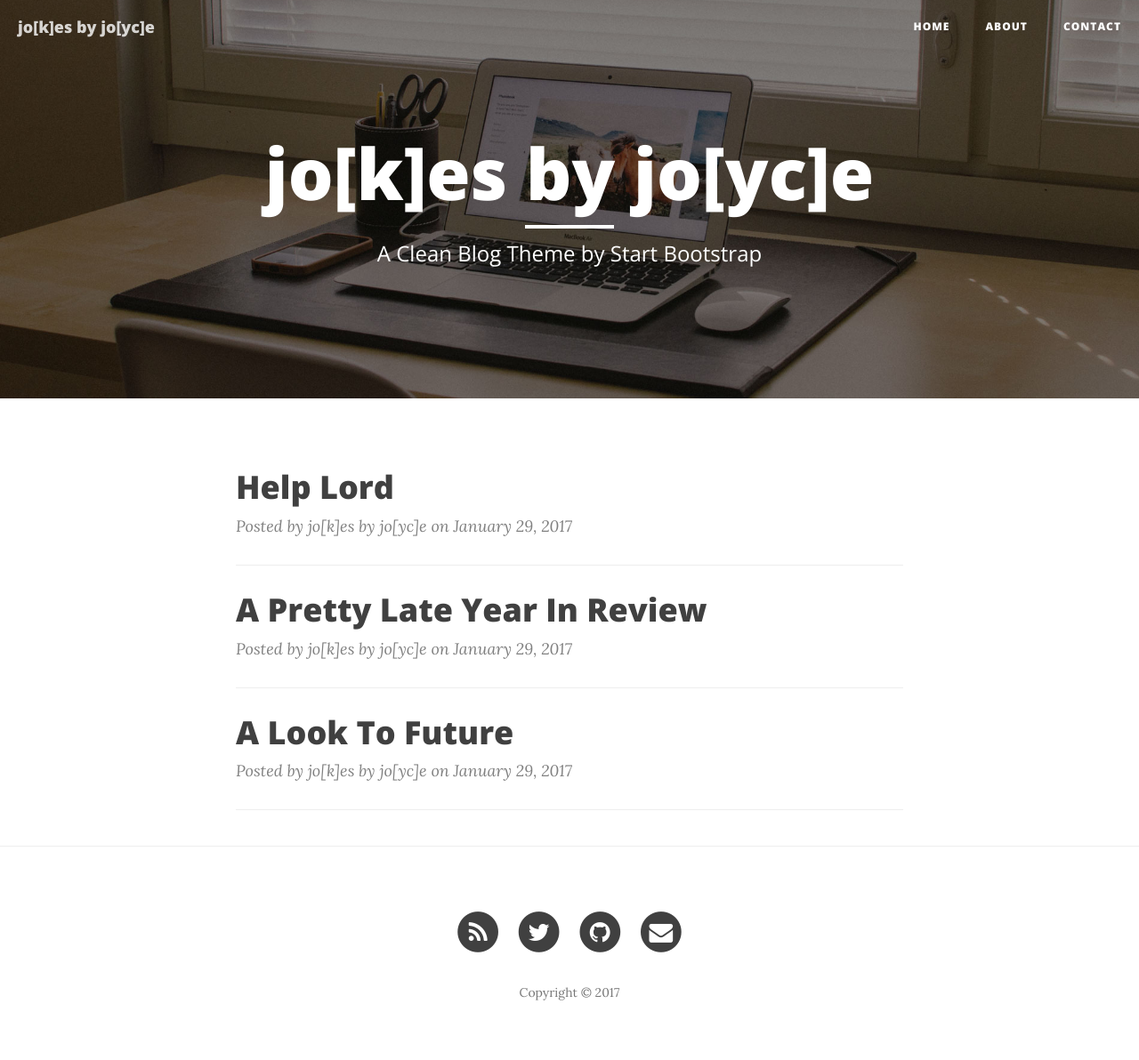
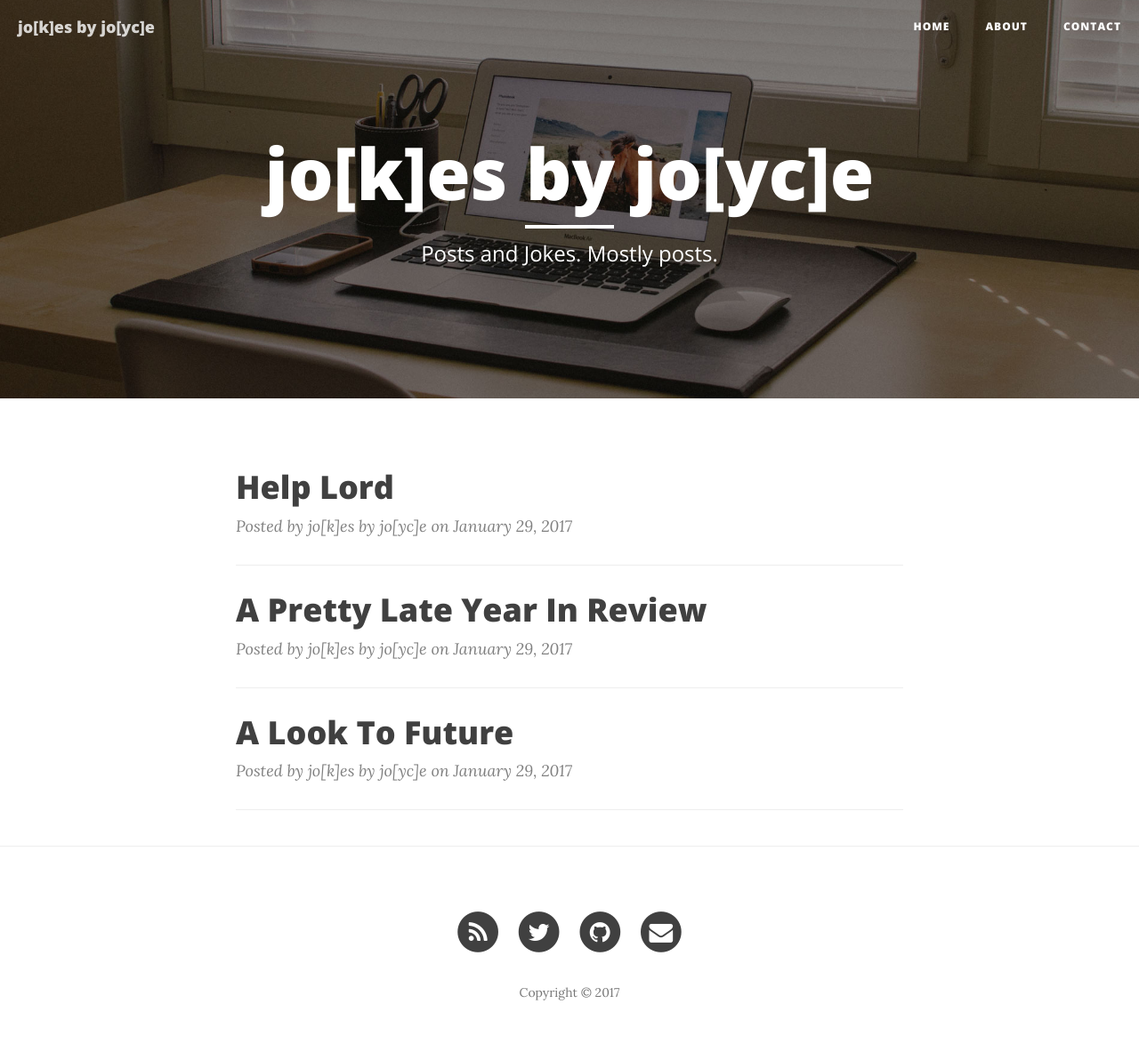
Before and after one commit to thejoycekung/blog, a Jekyll site: the page built from index.html, in a window 1280 px wide. Shown: the whole page at 89% size. Built offline with Jekyll 4.4.1, drawn with Linux system fonts in a browser that asks for light colours; nearby versions of some CDN libraries; the list of posts is cut into pages by our own code.

Commit message:
tiny edit

```diff
--- a/index.html
+++ b/index.html
@@ -1,6 +1,6 @@
 ---
 layout: page
-description: "A Clean Blog Theme by Start Bootstrap"
+description: "Posts and Jokes. Mostly posts."
 ---
 
 {% for post in paginator.posts %}
```
